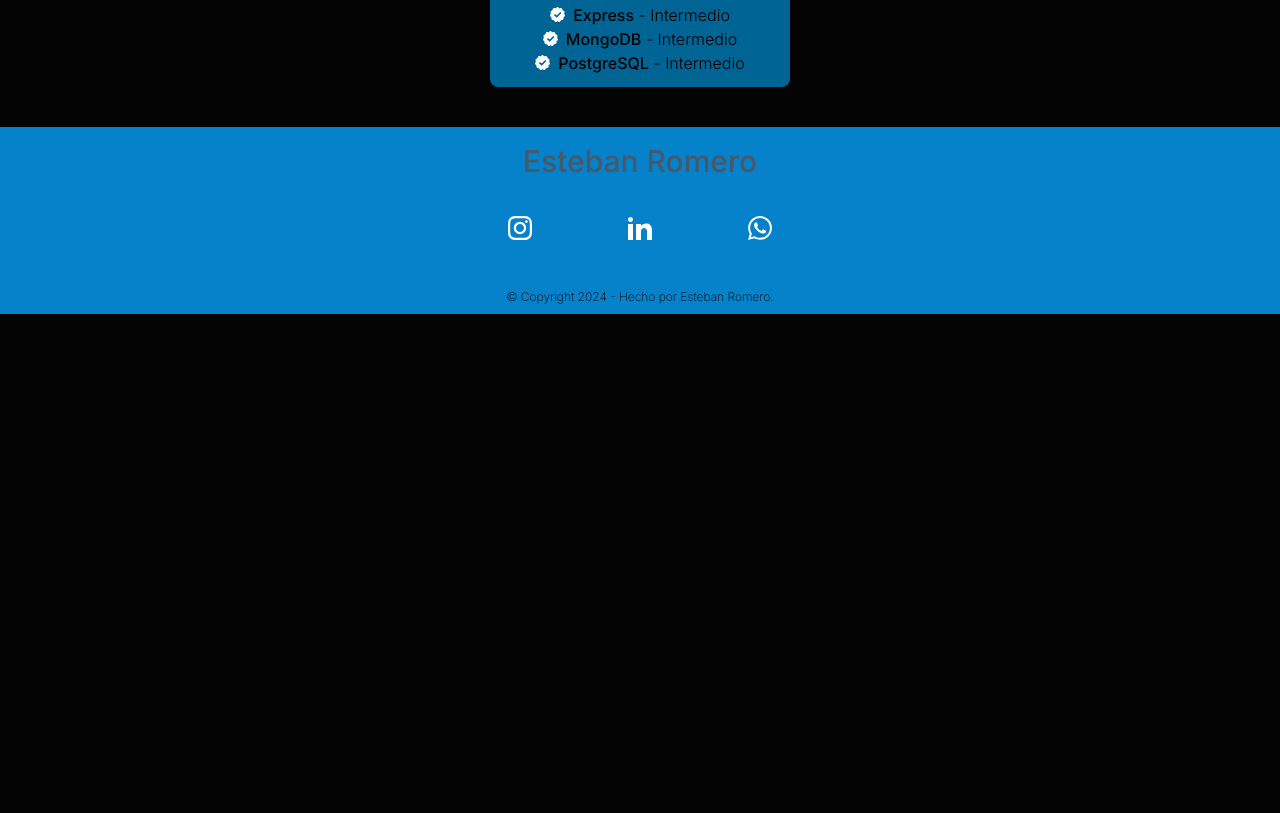
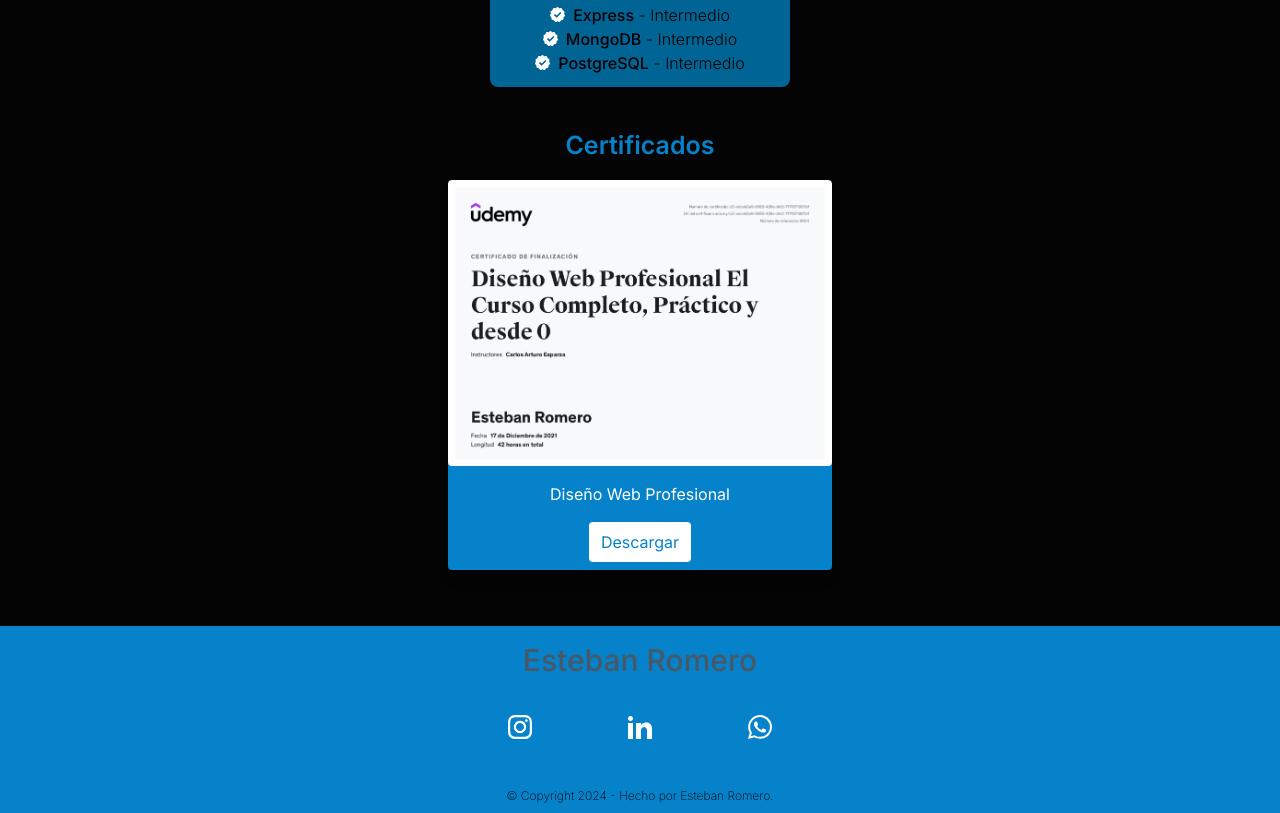
Before and after one commit to estebanrp19/estebanromero, a Next.js app: page /skills in a window 1280 px wide. Shown: the part 802-1615 px from the top of the page. Before the commit the page ends 1116 px from the top, so only its background shows below. Built offline with nearby package versions, Linux system fonts and the light colour scheme.

Commit message:
Se añadio el componente de Certificaciones

```diff
--- a/src/app/skills/page.tsx
+++ b/src/app/skills/page.tsx
@@ -1,9 +1,11 @@
+import Certifications from "@/components/Certifications"
 import Technologyes from "@/components/Technologyes"
 
 function Skills () {
     return (
         <div>
             <Technologyes />
+            <Certifications />
         </div>
     )
 }
--- /dev/null
+++ b/src/components/Certifications/index.tsx
@@ -0,0 +1,28 @@
+function Certifications() {
+  return (
+    <div className="mt-10 text-center">
+      <h1 className="text-[25px] text-[#0582CA] font-semibold">Certificados</h1>
+      <div className="flex justify-center">
+        <div className="max-w-sm rounded overflow-hidden shadow-lg bg-[#0582CA] p- m-4">
+          <img
+            src="/certificado-diseño-web.jpg"
+            alt="Certificado de Diseño Web"
+            className="w-full h-auto rounded"
+          />
+          <div className="px-6 py-4">
+            <p className="text-white text-base">Diseño Web Profesional</p>
+          </div>
+          <div className="mb-2">
+            <a href="/CERTIFICADO-CURSO-DISEÑO-WEB.pdf" download>
+              <button className="text-[#0582CA] bg-[#fff] py-2 px-3 rounded hover:bg-[#0582CA] hover:text-white hover:border hover:border-1 hover:border-[#ffffff]">
+                Descargar
+              </button>
+            </a>
+          </div>
+        </div>
+      </div>
+    </div>
+  );
+}
+
+export default Certifications;
```
Also changed, not shown: public/certificado-diseño-web.jpg (added), 1 other file (tests, documents, lock files or other folders).
